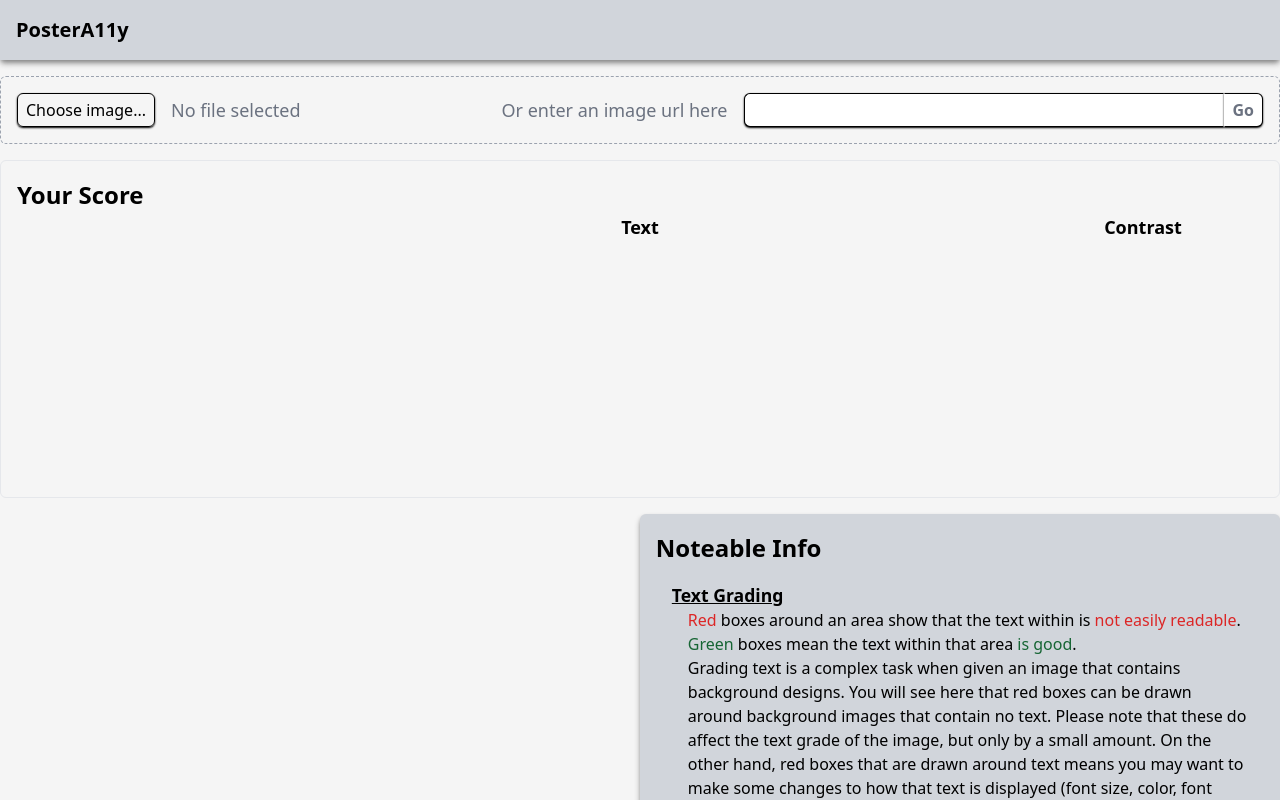
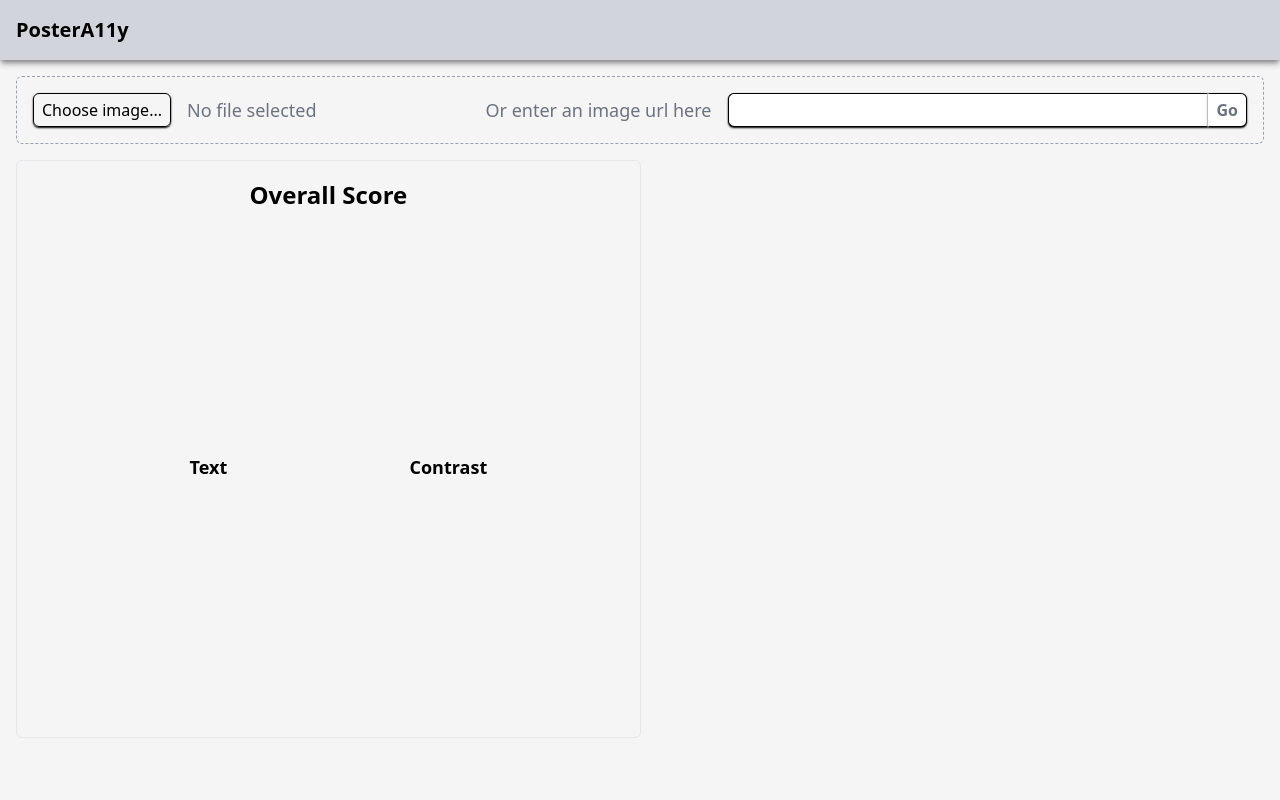
Before and after one commit to hankpeeples/PosterA11y, a React (Vite) app: page / in a window 1280 px wide. Shown: the top 800 px of the page. Built offline with nearby package versions, Linux system fonts and the light colour scheme; some icons are missing.

Commit message:
Small UI updates

```diff
--- a/src/App.tsx
+++ b/src/App.tsx
@@ -3,9 +3,11 @@
 
 function App() {
   return (
-    <main className=" block h-screen w-screen bg-[#f5f5f5] text-black">
+    <main className="block h-screen w-screen bg-[#f5f5f5] text-black">
       <Navbar />
-      <Home />
+      <div className="pr-4 pl-4">
+        <Home />
+      </div>
     </main>
   );
 }
--- a/src/components/Home.tsx
+++ b/src/components/Home.tsx
@@ -22,13 +22,10 @@
 
   return (
     <div className="m-4 mr-auto ml-auto max-w-[1600px]">
-      <div className="flex flex-col">
-        <FileUploader fileSetter={setFile} file={file} />
+      <FileUploader fileSetter={setFile} file={file} />
+      <div className="flex flex-row h-[50rem]">
         <ScoreCard text={file.newImageData.text} contrast={file.newImageData.contrast} />
-      </div>
-      <div className="flex flex-row h-[50rem]">
         <NewImageDisplay image={file.newImageData.newImage} palette={file.newImageData.palette} />
-        <ExplanationCard />
       </div>
     </div>
   );
--- a/src/components/NewImageDisplay.tsx
+++ b/src/components/NewImageDisplay.tsx
@@ -5,20 +5,15 @@
 
 const NewImageDisplay = ({ image, palette }: Props) => {
   return (
-    <div className="flex flex-row justify-center items-center mr-4 w-full h-full">
+    <div className="mr-4 flex h-full w-full flex-row items-center justify-center">
       {image && (
-        <>
-          <div className="flex w-3/4 h-full">
-            <img src={image} className="flex w-full h-full" />
-          </div>
-          <div className="flex flex-col justify-center items-center w-1/4 h-full font-bold text-gray-900">
-            <p className="mb-12">Color Palette</p>
-            <img
-              src={palette}
-              className="flex h-[15%] w-full rotate-90 rounded-md border-[2px] border-solid border-black"
-            />
-          </div>
-        </>
+        <div className="flex h-full w-full flex-col">
+          <img src={image} className="flex h-full w-full pb-2" />
+          <img
+            src={palette}
+            className="flex h-[5%] w-full rounded-md border-[2px] border-solid border-black"
+          />
+        </div>
       )}
     </div>
   );
--- a/src/components/ScoreCard.tsx
+++ b/src/components/ScoreCard.tsx
@@ -20,16 +20,15 @@
   }
 
   return (
-    <div className="flex flex-col p-4 mb-4 w-full rounded-md h-fit border-[1px]">
-      <h2 className="font-bold text-black text-[1.5rem]">Your Score</h2>
-      <div className="flex flex-row justify-between items-center">
-        <ScorePie overall={overall} />
-        <div className="flex flex-col justify-center items-center text-lg font-bold">
+    <div className="mb-4 flex h-fit w-full flex-col items-center rounded-md border-[1px] p-4">
+      <h2 className="text-[1.5rem] font-bold text-black">Overall Score</h2>
+      <ScorePie overall={overall} />
+      <div className="flex flex-row items-center justify-around">
+        <div className="flex flex-col items-center justify-center text-lg font-bold">
           <p>Text</p>
           <ScorePie textScore={text} />
         </div>
-
-        <div className="flex flex-col justify-center items-center text-lg font-bold">
+        <div className="flex flex-col items-center justify-center text-lg font-bold">
           <p>Contrast</p>
           <ScorePie contrastScore={scores.contrast} />
         </div>
```
